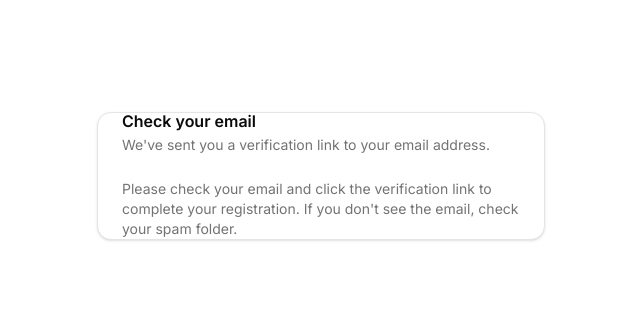
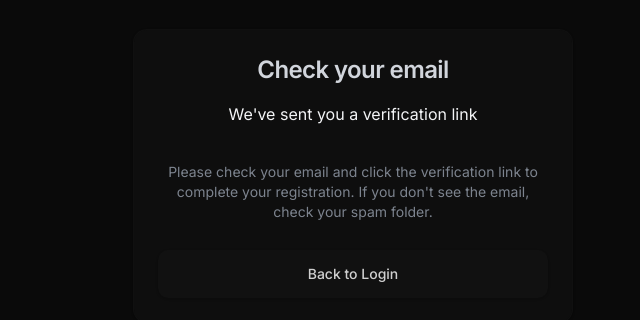
Before and after one commit to Ellisvelandia/Ilearn, a Next.js app: page /auth/verify-email in a window 1280 px wide. Shown: the part 224-544 px from the top of the page, without its empty margins (319-959 px from the left). Built offline with nearby package versions, Linux system fonts and the light colour scheme; no server answers.

Commit message:
refactor verify email page; enhance layout, styling, and accessibility, and add a button for navigation to login

```diff
--- a/src/app/auth/verify-email/page.tsx
+++ b/src/app/auth/verify-email/page.tsx
@@ -2,6 +2,8 @@ import { Metadata } from "next";
 import { Card, CardContent, CardDescription, CardHeader, CardTitle } from "@/components/ui/card";
 import { auth } from "@/lib/auth";
 import { redirect } from "next/navigation";
+import { Button } from "@/components/ui/button";
+import Link from "next/link";
 
 export const metadata: Metadata = {
   title: "Verify Email | YouLearn",
@@ -18,21 +20,35 @@ export default async function VerifyEmailPage() {
   }
 
   return (
-    <div className="container flex h-screen w-screen flex-col items-center justify-center">
-      <Card className="w-full max-w-md mx-auto">
-        <CardHeader>
-          <CardTitle>Check your email</CardTitle>
-          <CardDescription>
-            We&apos;ve sent you a verification link to your email address.
+    <div className="min-h-screen bg-[#0A0A0A] flex items-center justify-center">
+      <div className="w-full px-3 sm:px-6 md:px-8 flex flex-col justify-center min-w-[320px] max-w-[440px] mx-auto">
+        <Card className="w-[95%] min-w-[300px] mx-auto overflow-hidden bg-[#0F0F0F]/80 border-[#1A1A1A]/20 sm:w-[440px]">
+          <CardHeader className="space-y-2.5 pb-3 px-5 sm:px-6 pt-6">
+            <CardTitle className="text-xl sm:text-2xl font-semibold tracking-tight text-gray-300 text-center">Check your email</CardTitle>
+            <CardDescription className="text-gray-100 text-center text-sm sm:text-base">
+              We&apos;ve sent you a verification link
             </CardDescription>
           </CardHeader>
-        <CardContent className="space-y-4">
-          <p className="text-sm text-muted-foreground">
+          <CardContent className="space-y-5 px-5 sm:px-6 pb-6">
+            <p className="text-sm text-gray-400/80 text-center">
               Please check your email and click the verification link to complete your registration.
               If you don&apos;t see the email, check your spam folder.
             </p>
+            <div className="flex flex-col space-y-4 pt-2">
+              <Button
+                variant="outline"
+                className="w-full h-12 bg-[#141414]/50 hover:bg-[#1A1A1A]/50 text-white/80 border-0 text-sm rounded-lg
+                  transition-all duration-200"
+                asChild
+              >
+                <Link href="/auth/login">
+                  Back to Login
+                </Link>
+              </Button>
+            </div>
           </CardContent>
         </Card>
       </div>
+    </div>
   );
 }
```
Lines whose indentation alone changed are shown as unchanged.
